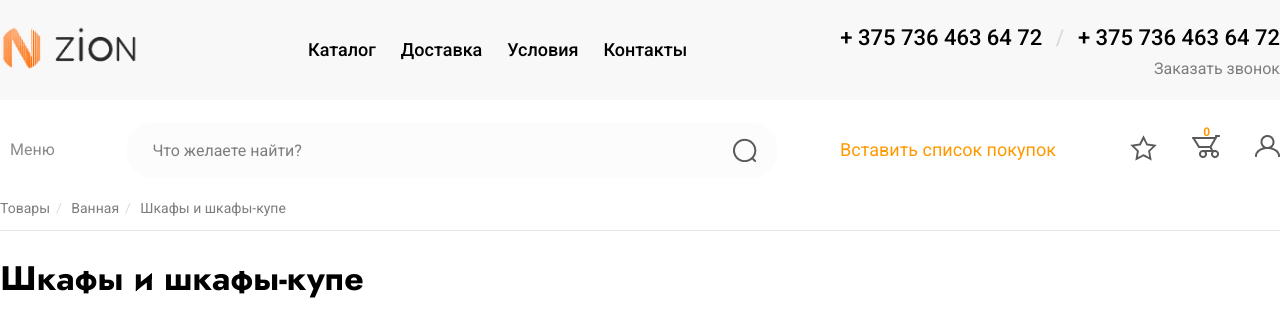
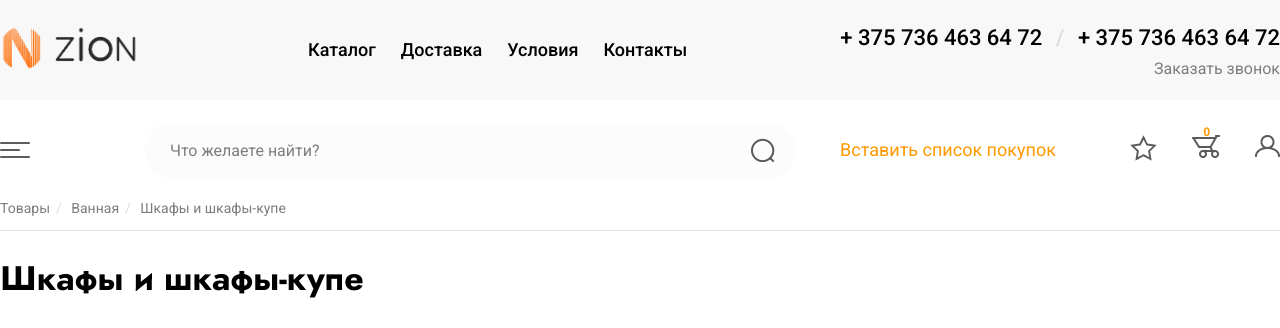
Before and after one commit to polarush/zion, a PHP site: page / in a window 1280 px wide. Shown: the top 328 px of the page. Run offline with PHP 8.4, Linux system fonts and the light colour scheme.

Commit message:
feat: add menu button and side navigation area

```diff
--- a/index.html
+++ b/index.html
@@ -10,6 +10,17 @@
     <title>Zion - главная страница</title>
 </head>
 <body class="body">
+    <aside class="navigation">
+        <button class="navigation__closer"></button>
+        <img src="" alt="" class="navigation__logo">
+        <ul class="navigation__menu">
+            <li class="navigation__item">Каталог</li>
+            <li class="navigation__item">Товары в наличии</li>
+            <li class="navigation__item">Скидки</li>
+            <li class="navigation__item">Популярное</li>
+            <li class="navigation__item">Вдохновение</li>
+        </ul>
+    </aside>
     <header class="header">
         <div class="header__background-wrapper">
             <div class="header__section-top">
@@ -35,12 +46,12 @@
             </div>
         </div>
         <div class="header__section-bottom">
+            <div class="menu-wrapper">
+                <button class="burger-menu">
+                    <span class="burger-menu__dash"></span>
+                </button>
+            </div>
 
-            <div class="megamenu">
-                <div class="megamenu__opener">
-                    <span>Меню</span>
-                </div>
-            </div>
 
             <div class="header__searchform">
                 <form action="" method="get" class="searchform">
--- a/style.css
+++ b/style.css
@@ -86,59 +86,72 @@
     margin: 0 8px;
 }
 
-/* MEGA MENU START */
+/* BURGER MENU START */
 
-.megamenu__opener {
-    color: #7D7D7D;
-    transition: all 0.3s;
-    position: relative;
-    padding: 10px;
-  }
-  .megamenu__opener span {
-    transition: all 0.3s;
-  }
-  .megamenu__opener::before {
-    content: '';
+.menu-wrapper {
+    width: 100px;
+}
+
+.burger-menu {
+    padding: 0;
+    margin: 0;
+    width: 30px;
+    border: 0;
+    outline: 0;
+    background-color: transparent;
+    display: flex;
+    flex-direction: column;
+    height: 20px;
+    justify-content: space-around;
+}
+
+.burger-menu__dash {
     position: absolute;
-    bottom: 0;
+    width: 20px;
+    height: 2px;
+    border-radius: 93px;
+    background-color: #5D5D5D;
+}
+
+.burger-menu__dash::before {
+    content: "";
+    position: absolute;
+    top: -7px;
     left: 0;
-    width: 100%;
-    height: 100%;
-    z-index: 1;
-    opacity: 0;
-    transition: all 0.3s;
-    border-top-width: 1px;
-    border-bottom-width: 1px;
-    border-top-style: solid;
-    border-bottom-style: solid;
-    border-top-color: #7D7D7D;
-    border-bottom-color: #7D7D7D;
-    transform: scale(0.1, 1);
-  }
-  .megamenu__opener:hover span {
-    letter-spacing: 2px;
-  }
-  .megamenu__opener:hover::before {
-    opacity: 1;
-    transform: scale(1, 1);
-  }
-  .megamenu__opener::after {
-    content: '';
+    width: 30px;
+    height: 2px;
+    border-radius: 93px;
+    background-color: #5D5D5D;
+}
+
+.burger-menu__dash::after {
+    content: "";
+    width: 30px;
+    height: 2px;
+    border-radius: 93px;
+    background-color: #5D5D5D;
     position: absolute;
-    bottom: 0;
+    bottom: -7px;
     left: 0;
-    width: 100%;
-    height: 100%;
-    z-index: 1;
-    transition: all 0.3s;
-    background-color: rgba(255,255,255,0.1);
-  }
-  .megamenu__opener:hover::after {
-    opacity: 0;
-    transform: scale(0.1, 1);
-  }
+}
 
-/* MEGA MENU END */
+
+
+/* SIDE NAVIGATION START */
+
+    .navigation {
+        margin: 0;
+        padding: 0;
+        position: absolute;
+        left: -100%;
+        max-width: 550px;
+        background-color: #fff;
+        height: 100vh;
+    }
+
+/* SIDE NAVIGATION END */
+
+/* BURGER MENU END */
 
 /* SEARCHFORM START */
 
```
